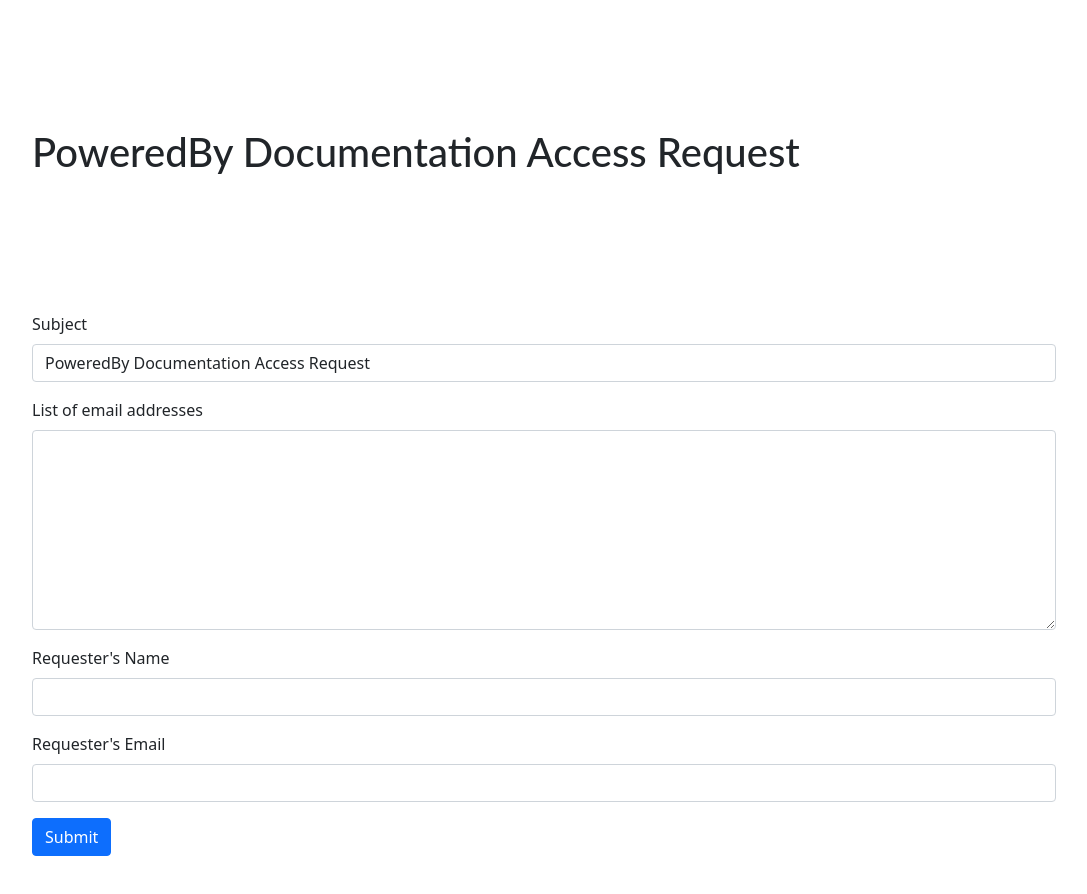
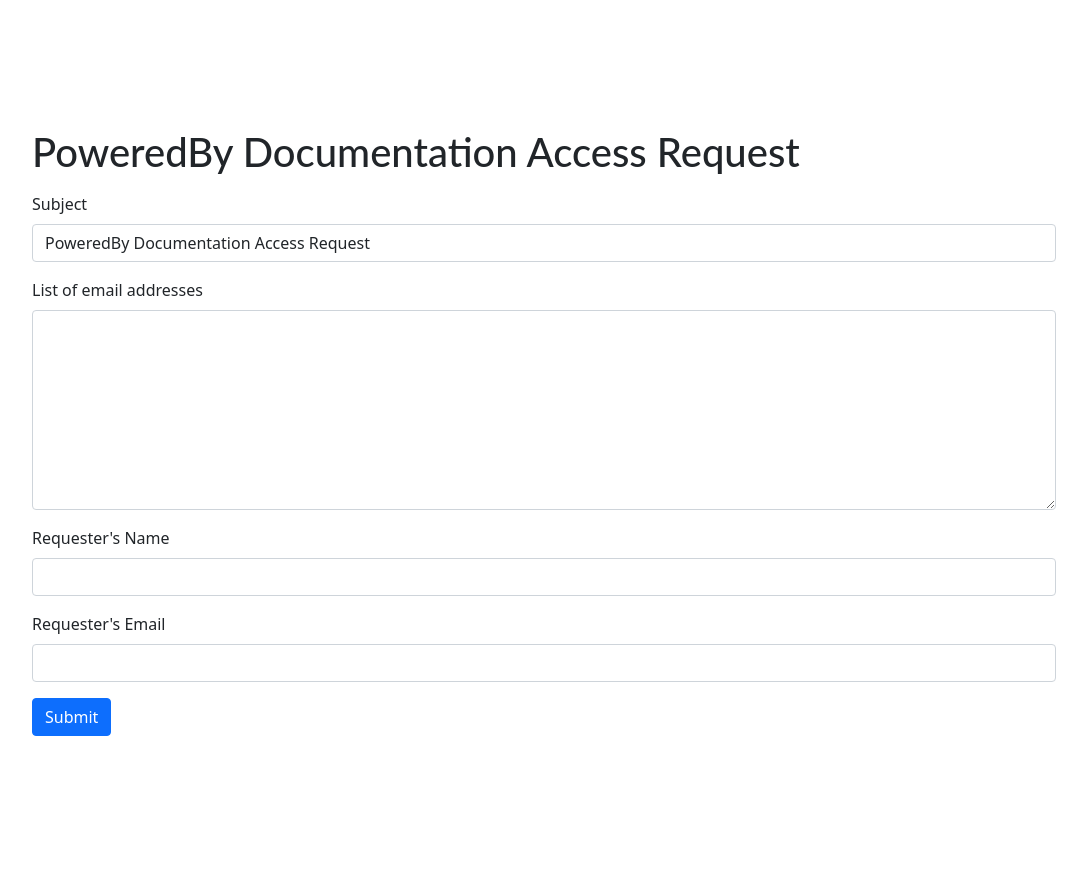
Before and after one commit to markcmurphy/react-6qghw4, a React (Create React App) app: page / in a window 1280 px wide. Shown: the top 894 px of the page, without its empty margins (96-1183 px from the left). Built offline with nearby package versions, Linux system fonts and the light colour scheme.

Commit message:
2 files modified

```diff
--- a/src/Form.jsx
+++ b/src/Form.jsx
@@ -49,7 +49,7 @@
   return (
     <>
       <h1>PoweredBy Documentation Access Request</h1>
-      <form onSubmit={handleSubmit(postForm)}>
+      <form onSubmit={handleSubmit(postForm)} className="mt-3">
         <input
           type="hidden"
           title="projectKey"
--- a/src/style.css
+++ b/src/style.css
@@ -1,10 +1,9 @@
 h1,
 p {
-  padding: 10% 10% 0% 10%;
   font-family: Lato;
 }
 
-form {
+body {
   padding: 10%;
 }
 
```
